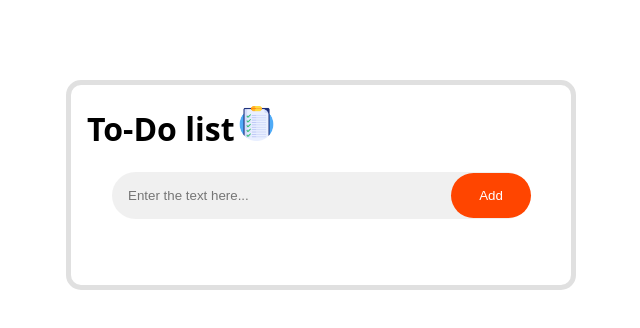
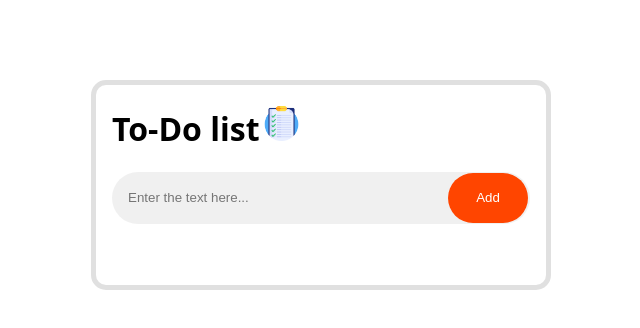
Before and after one commit to Sahibxaae/To-do-list, a plain HTML site: page index.html in a window 1280 px wide. Shown: the whole page, without its empty margins (319-959 px from the left). Drawn offline with Linux system fonts and the light colour scheme.

Commit message:
Update style.css

```diff
--- a/style.css
+++ b/style.css
@@ -10,7 +10,7 @@ body{
     box-shadow:2px ;
     border: 5px rgba(128, 128, 128, 0.247) solid;
     border-radius: 15px;
-    width: 500px;
+    width: 450px;
     min-height:200px;
     margin: auto;
     margin-top: 5rem;
@@ -30,7 +30,7 @@ h1{
     position: relative;
 }
 .input-field .Text-box{
-    height: 45px;
+    height: 50px;
     width: 400px;
     background: rgba(128, 128, 128, 0.116);
     border-radius: 30px;
@@ -39,13 +39,13 @@ h1{
     padding-left: 1rem;
 }
 .input-field .addButton{
-    height: 45px;
+    height: 50px;
     width:80px;
     border-radius: 30px;
     outline: none;
     border: none;
     position: absolute;
-    right:8%;
+    right:4%;
     background: orangered;
     color: white;
     cursor: pointer;
@@ -60,6 +60,7 @@ ul li{
     user-select: none;
     cursor: pointer;
     position: relative;
+    font-size:large;
 }
 ul li::before{
     content: " ";
```
